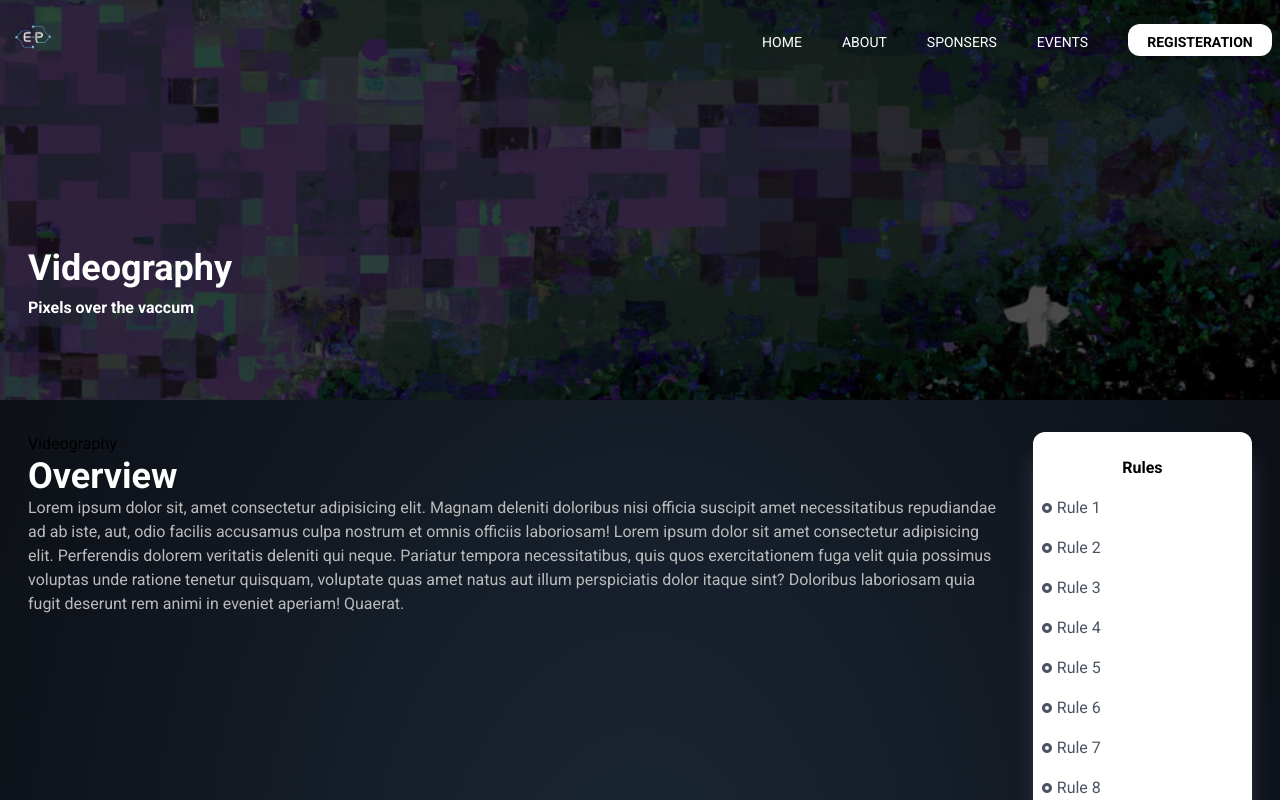
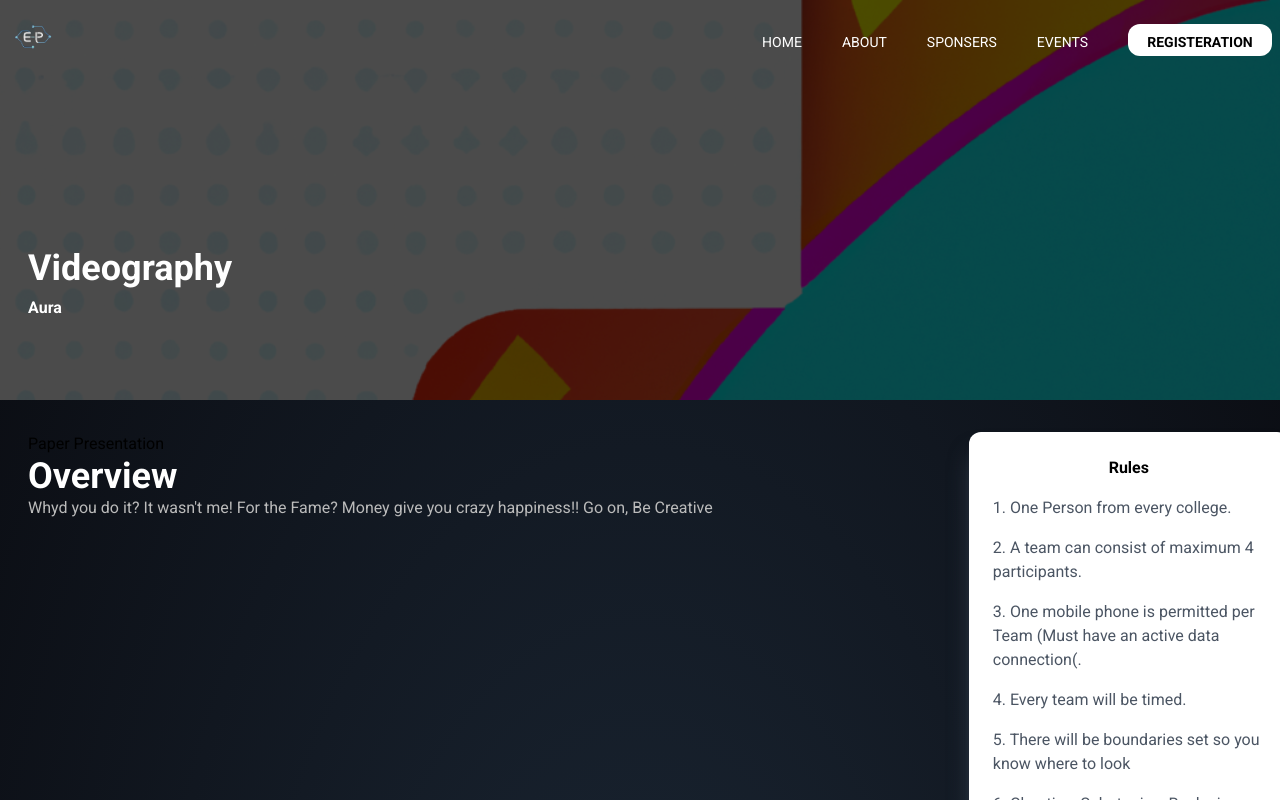
Before and after one commit to prathamps/Electriphy-Fest-Portal, a Next.js app: page /paperpresentation in a window 1280 px wide. Shown: the top 800 px of the page. Built offline with nearby package versions, Linux system fonts and the light colour scheme.

Commit message:
Details event page added

```diff
--- a/components/Events.jsx
+++ b/components/Events.jsx
@@ -36,7 +36,7 @@ const Events = () => {
 						<EventItem
 							title="Mock Press"
 							backgroundImg={mockpressImg}
-							projectUrl="/videography"
+							projectUrl="/mockpress"
 							tech="Knife to meet you"
 							rule1="1. One Person from every college."
 							rule2="2. Team must consist of two participants"
@@ -47,8 +47,8 @@ const Events = () => {
 						<EventItem
 							title="Treasure Hunt"
 							backgroundImg={tresurehuntImg}
-							projectUrl="/videography"
-							tech="Into the voide"
+							projectUrl="/treasurehunt"
+							tech="Into the void"
 							rule1="1. One Person from every college."
 							rule2="2. Team must consist of two participants"
 							rule3="3. Comprises of four rounds"
@@ -57,7 +57,7 @@ const Events = () => {
 						<EventItem
 							title="Paper Presentation"
 							backgroundImg={paperpresentationImg}
-							projectUrl="/videography"
+							projectUrl="/paperpresentation"
 							tech="Aura"
 							description="Mock Press aka Knife to meet you"
 							rule1="1. One Person from every college."
--- a/components/Main.jsx
+++ b/components/Main.jsx
@@ -39,7 +39,7 @@ const Main = () => {
 					</Link>
 				</div>
 				<div className="md:pl-8">
-					<div className="absolute bottom-80">
+					<div className="absolute bottom-72">
 						<Image
 							src={FloatingImg}
 							className={styles.floating}
--- a/pages/mockpress.jsx
+++ b/pages/mockpress.jsx
@@ -1,6 +1,6 @@
 import Image from "next/image"
 import React from "react"
-import videographyImg from "../public/assets/projects/videography.png"
+import mockpressImg from "../public/assets/projects/mockpress.png"
 import { RiRadioButtonFill } from "react-icons/ri"
 import Link from "next/link"
 
@@ -23,65 +23,48 @@ const mockpress = (
 					className="absolute z-1"
 					layout="fill"
 					objectFit="cover"
-					src={videographyImg}
+					src={mockpressImg}
 					alt="/"
 				/>
 				<div className="absolute top-[70%] max-w-[1240px] w-full left-[50%] right-[50%] translate-x-[-50%] translate-y-[-50%] text-white z-10 p-2">
 					<h2 className="py-2">{"Videography"}</h2>
-					<h3>Pixels over the vaccum</h3>
+					<h3>Knife to meet you</h3>
 				</div>
 			</div>
 
 			<div className="max-w-[1240px] mx-auto p-2 grid md:grid-cols-5 gap-8 py-8">
 				<div className="col-span-4">
-					<p>Videography</p>
+					<p>Mock Press</p>
 					<h2 className="text-white">Overview</h2>
-					<p className="text-[#bbbbbb]">
-						Lorem ipsum dolor sit, amet consectetur adipisicing elit. Magnam
-						deleniti doloribus nisi officia suscipit amet necessitatibus
-						repudiandae ad ab iste, aut, odio facilis accusamus culpa nostrum et
-						omnis officiis laboriosam! Lorem ipsum dolor sit amet consectetur
-						adipisicing elit. Perferendis dolorem veritatis deleniti qui neque.
-						Pariatur tempora necessitatibus, quis quos exercitationem fuga velit
-						quia possimus voluptas unde ratione tenetur quisquam, voluptate quas
-						amet natus aut illum perspiciatis dolor itaque sint? Doloribus
-						laboriosam quia fugit deserunt rem animi in eveniet aperiam!
-						Quaerat.
+					<p className="text-[#bbbbbb] ">
+						Whyd you do it? It wasn{`'`}t me! For the Fame? Money give you crazy
+						happiness!! Go on, Be Creative
 					</p>
 				</div>
-				<div className="col-span-4 md:col-span-1 shadow-xl bg-white shadow-gray-700 rounded-xl py-4 text-black">
+				<div className="col-span-4 md:col-span-1 shadow-xl lg:relative lg:right-16 lg:w-80 bg-white shadow-gray-700 rounded-xl py-4 text-black">
 					<div className="p-2">
 						<p className="text-center font-bold pb-2">Rules</p>
-						<div className="grid grid-cols-3 md:grid-cols-1">
-							<p className="text-gray-600 py-2 flex items-center">
-								<RiRadioButtonFill className="pr-1" /> {"Rule 1"}
+						<div className="">
+							<p className="text-gray-600 py-2 pl-4 flex items-center">
+								1. One Person from every college.
 							</p>
-							<p className="text-gray-600 py-2 flex items-center">
-								<RiRadioButtonFill className="pr-1" /> {"Rule 2"}
+							<p className="text-gray-600 py-2 pl-4 flex items-center">
+								2. Team must consist of two participants
 							</p>
-							<p className="text-gray-600 py-2 flex items-center">
-								<RiRadioButtonFill className="pr-1" /> {"Rule 3"}
+							<p className="text-gray-600 py-2 pl-4 flex items-center">
+								3. All the necessary components and the circuit diagram shall be
+								provided
 							</p>
-							<p className="text-gray-600 py-2 flex items-center">
-								<RiRadioButtonFill className="pr-1" />
-								{"Rule 4"}
+							<p className="text-gray-600 py-2 pl-4 flex items-center">
+								4. After completing the cicuit, the circuit will be tested
 							</p>
-							<p className="text-gray-600 py-2 flex items-center">
-								<RiRadioButtonFill className="pr-1" /> {"Rule 5"}
-							</p>
-							<p className="text-gray-600 py-2 flex items-center">
-								<RiRadioButtonFill className="pr-1" /> {"Rule 6"}
-							</p>
-							<p className="text-gray-600 py-2 flex items-center">
-								<RiRadioButtonFill className="pr-1" /> {"Rule 7"}
-							</p>
-							<p className="text-gray-600 py-2 flex items-center">
-								<RiRadioButtonFill className="pr-1" /> {"Rule 8"}
+							<p className="text-gray-600 py-2 pl-4 flex items-center">
+								5. Team whose circuit gives the required output first, wins
 							</p>
 						</div>
 					</div>
 				</div>
-				<Link href="/#projects">
+				<Link href="/#sponsers">
 					<p className="underline cursor-pointer">Back</p>
 				</Link>
 			</div>
--- a/pages/paperpresentation.jsx
+++ b/pages/paperpresentation.jsx
@@ -1,6 +1,6 @@
 import Image from "next/image"
 import React from "react"
-import videographyImg from "../public/assets/projects/videography.png"
+import paperpresentationImg from "../public/assets/projects/paperpresentation.png"
 import { RiRadioButtonFill } from "react-icons/ri"
 import Link from "next/link"
 
@@ -23,65 +23,63 @@ const paperpresentation = (
 					className="absolute z-1"
 					layout="fill"
 					objectFit="cover"
-					src={videographyImg}
+					src={paperpresentationImg}
 					alt="/"
 				/>
 				<div className="absolute top-[70%] max-w-[1240px] w-full left-[50%] right-[50%] translate-x-[-50%] translate-y-[-50%] text-white z-10 p-2">
 					<h2 className="py-2">{"Videography"}</h2>
-					<h3>Pixels over the vaccum</h3>
+					<h3>Aura</h3>
 				</div>
 			</div>
 
 			<div className="max-w-[1240px] mx-auto p-2 grid md:grid-cols-5 gap-8 py-8">
 				<div className="col-span-4">
-					<p>Videography</p>
+					<p>Paper Presentation</p>
 					<h2 className="text-white">Overview</h2>
-					<p className="text-[#bbbbbb]">
-						Lorem ipsum dolor sit, amet consectetur adipisicing elit. Magnam
-						deleniti doloribus nisi officia suscipit amet necessitatibus
-						repudiandae ad ab iste, aut, odio facilis accusamus culpa nostrum et
-						omnis officiis laboriosam! Lorem ipsum dolor sit amet consectetur
-						adipisicing elit. Perferendis dolorem veritatis deleniti qui neque.
-						Pariatur tempora necessitatibus, quis quos exercitationem fuga velit
-						quia possimus voluptas unde ratione tenetur quisquam, voluptate quas
-						amet natus aut illum perspiciatis dolor itaque sint? Doloribus
-						laboriosam quia fugit deserunt rem animi in eveniet aperiam!
-						Quaerat.
+					<p className="text-[#bbbbbb] ">
+						Whyd you do it? It wasn{`'`}t me! For the Fame? Money give you crazy
+						happiness!! Go on, Be Creative
 					</p>
 				</div>
-				<div className="col-span-4 md:col-span-1 shadow-xl bg-white shadow-gray-700 rounded-xl py-4 text-black">
+				<div className="col-span-4 md:col-span-1 shadow-xl lg:relative lg:right-16 lg:w-80 bg-white shadow-gray-700 rounded-xl py-4 text-black">
 					<div className="p-2">
 						<p className="text-center font-bold pb-2">Rules</p>
-						<div className="grid grid-cols-3 md:grid-cols-1">
-							<p className="text-gray-600 py-2 flex items-center">
-								<RiRadioButtonFill className="pr-1" /> {"Rule 1"}
+						<div className="">
+							<p className="text-gray-600 py-2 pl-4 flex items-center">
+								1. One Person from every college.
 							</p>
-							<p className="text-gray-600 py-2 flex items-center">
-								<RiRadioButtonFill className="pr-1" /> {"Rule 2"}
+							<p className="text-gray-600 py-2 pl-4 flex items-center">
+								2. A team can consist of maximum 4 participants.
 							</p>
-							<p className="text-gray-600 py-2 flex items-center">
-								<RiRadioButtonFill className="pr-1" /> {"Rule 3"}
+							<p className="text-gray-600 py-2 pl-4 flex items-center">
+								3. One mobile phone is permitted per Team {`(`}Must have an
+								active data connection{`(`}.
 							</p>
-							<p className="text-gray-600 py-2 flex items-center">
-								<RiRadioButtonFill className="pr-1" />
-								{"Rule 4"}
+							<p className="text-gray-600 py-2 pl-4 flex items-center">
+								4. Every team will be timed.
 							</p>
-							<p className="text-gray-600 py-2 flex items-center">
-								<RiRadioButtonFill className="pr-1" /> {"Rule 5"}
+							<p className="text-gray-600 py-2 pl-4 flex items-center">
+								5. There will be boundaries set so you know where to look
 							</p>
-							<p className="text-gray-600 py-2 flex items-center">
-								<RiRadioButtonFill className="pr-1" /> {"Rule 6"}
+							<p className="text-gray-600 py-2 pl-4 flex items-center">
+								6. Cheating, Sabotaging, Replacing items etc, will lead to
+								instant disqualification.
 							</p>
-							<p className="text-gray-600 py-2 flex items-center">
-								<RiRadioButtonFill className="pr-1" /> {"Rule 7"}
+							<p className="text-gray-600 py-2 pl-4 flex items-center">
+								7. No mingling with the other teams, or taking pictures of the
+								campus prior to the event
 							</p>
-							<p className="text-gray-600 py-2 flex items-center">
-								<RiRadioButtonFill className="pr-1" /> {"Rule 8"}
+							<p className="text-gray-600 py-2 pl-4 flex items-center">
+								8. A team must stick together at all times
+							</p>
+							<p className="text-gray-600 py-2 pl-4 flex items-center">
+								9. No asking for help with any of the people involved in the
+								event, volunteers included
 							</p>
 						</div>
 					</div>
 				</div>
-				<Link href="/#projects">
+				<Link href="/#sponsers">
 					<p className="underline cursor-pointer">Back</p>
 				</Link>
 			</div>
--- a/pages/treasurehunt.jsx
+++ b/pages/treasurehunt.jsx
@@ -1,6 +1,6 @@
 import Image from "next/image"
 import React from "react"
-import videographyImg from "../public/assets/projects/videography.png"
+import treasurehuntImg from "../public/assets/projects/treasurehunt.png"
 import { RiRadioButtonFill } from "react-icons/ri"
 import Link from "next/link"
 
@@ -23,65 +23,44 @@ const treasurehunt = (
 					className="absolute z-1"
 					layout="fill"
 					objectFit="cover"
-					src={videographyImg}
+					src={treasurehuntImg}
 					alt="/"
 				/>
 				<div className="absolute top-[70%] max-w-[1240px] w-full left-[50%] right-[50%] translate-x-[-50%] translate-y-[-50%] text-white z-10 p-2">
 					<h2 className="py-2">{"Videography"}</h2>
-					<h3>Pixels over the vaccum</h3>
+					<h3>Into the void</h3>
 				</div>
 			</div>
 
 			<div className="max-w-[1240px] mx-auto p-2 grid md:grid-cols-5 gap-8 py-8">
 				<div className="col-span-4">
-					<p>Videography</p>
+					<p>Treasure Hunt</p>
 					<h2 className="text-white">Overview</h2>
-					<p className="text-[#bbbbbb]">
-						Lorem ipsum dolor sit, amet consectetur adipisicing elit. Magnam
-						deleniti doloribus nisi officia suscipit amet necessitatibus
-						repudiandae ad ab iste, aut, odio facilis accusamus culpa nostrum et
-						omnis officiis laboriosam! Lorem ipsum dolor sit amet consectetur
-						adipisicing elit. Perferendis dolorem veritatis deleniti qui neque.
-						Pariatur tempora necessitatibus, quis quos exercitationem fuga velit
-						quia possimus voluptas unde ratione tenetur quisquam, voluptate quas
-						amet natus aut illum perspiciatis dolor itaque sint? Doloribus
-						laboriosam quia fugit deserunt rem animi in eveniet aperiam!
-						Quaerat.
+					<p className="text-[#bbbbbb] ">
+						Whyd you do it? It wasn{`'`}t me! For the Fame? Money give you crazy
+						happiness!! Go on, Be Creative
 					</p>
 				</div>
-				<div className="col-span-4 md:col-span-1 shadow-xl bg-white shadow-gray-700 rounded-xl py-4 text-black">
+				<div className="col-span-4 md:col-span-1 shadow-xl lg:relative lg:right-16 lg:w-80 bg-white shadow-gray-700 rounded-xl py-4 text-black">
 					<div className="p-2">
 						<p className="text-center font-bold pb-2">Rules</p>
-						<div className="grid grid-cols-3 md:grid-cols-1">
-							<p className="text-gray-600 py-2 flex items-center">
-								<RiRadioButtonFill className="pr-1" /> {"Rule 1"}
+						<div className="">
+							<p className="text-gray-600 py-2 pl-4 flex items-center">
+								1. One Person from every college.
 							</p>
-							<p className="text-gray-600 py-2 flex items-center">
-								<RiRadioButtonFill className="pr-1" /> {"Rule 2"}
+							<p className="text-gray-600 py-2 pl-4 flex items-center">
+								2. Team must consist of two participants
 							</p>
-							<p className="text-gray-600 py-2 flex items-center">
-								<RiRadioButtonFill className="pr-1" /> {"Rule 3"}
+							<p className="text-gray-600 py-2 pl-4 flex items-center">
+								3. Comprises of four rounds
 							</p>
-							<p className="text-gray-600 py-2 flex items-center">
-								<RiRadioButtonFill className="pr-1" />
-								{"Rule 4"}
-							</p>
-							<p className="text-gray-600 py-2 flex items-center">
-								<RiRadioButtonFill className="pr-1" /> {"Rule 5"}
-							</p>
-							<p className="text-gray-600 py-2 flex items-center">
-								<RiRadioButtonFill className="pr-1" /> {"Rule 6"}
-							</p>
-							<p className="text-gray-600 py-2 flex items-center">
-								<RiRadioButtonFill className="pr-1" /> {"Rule 7"}
-							</p>
-							<p className="text-gray-600 py-2 flex items-center">
-								<RiRadioButtonFill className="pr-1" /> {"Rule 8"}
+							<p className="text-gray-600 py-2 pl-4 flex items-center">
+								4. Theme is physical sciences
 							</p>
 						</div>
 					</div>
 				</div>
-				<Link href="/#projects">
+				<Link href="/#sponsers">
 					<p className="underline cursor-pointer">Back</p>
 				</Link>
 			</div>
--- a/pages/videography.jsx
+++ b/pages/videography.jsx
@@ -36,52 +36,40 @@ const videography = (
 				<div className="col-span-4">
 					<p>Videography</p>
 					<h2 className="text-white">Overview</h2>
-					<p className="text-[#bbbbbb]">
-						Lorem ipsum dolor sit, amet consectetur adipisicing elit. Magnam
-						deleniti doloribus nisi officia suscipit amet necessitatibus
-						repudiandae ad ab iste, aut, odio facilis accusamus culpa nostrum et
-						omnis officiis laboriosam! Lorem ipsum dolor sit amet consectetur
-						adipisicing elit. Perferendis dolorem veritatis deleniti qui neque.
-						Pariatur tempora necessitatibus, quis quos exercitationem fuga velit
-						quia possimus voluptas unde ratione tenetur quisquam, voluptate quas
-						amet natus aut illum perspiciatis dolor itaque sint? Doloribus
-						laboriosam quia fugit deserunt rem animi in eveniet aperiam!
-						Quaerat.
+					<p className="text-[#bbbbbb] ">
+						For the dreamers of tomorrow to capture the present which the world
+						limits you to percieve
 					</p>
 				</div>
-				<div className="col-span-4 md:col-span-1 shadow-xl bg-white shadow-gray-700 rounded-xl py-4 text-black">
+				<div className="col-span-4 md:col-span-1 shadow-xl lg:relative lg:right-16 lg:w-80 bg-white shadow-gray-700 rounded-xl py-4 text-black">
 					<div className="p-2">
 						<p className="text-center font-bold pb-2">Rules</p>
-						<div className="grid grid-cols-3 md:grid-cols-1">
-							<p className="text-gray-600 py-2 flex items-center">
-								<RiRadioButtonFill className="pr-1" /> {"Rule 1"}
+						<div className="">
+							<p className="text-gray-600 py-2 pl-4 flex items-center">
+								1. One Person from every college.
 							</p>
-							<p className="text-gray-600 py-2 flex items-center">
-								<RiRadioButtonFill className="pr-1" /> {"Rule 2"}
+							<p className="text-gray-600 py-2 pl-4 flex items-center">
+								2. Prelims in the forenoon, finals before the valecdictory
+								ceremony.
 							</p>
-							<p className="text-gray-600 py-2 flex items-center">
-								<RiRadioButtonFill className="pr-1" /> {"Rule 3"}
+							<p className="text-gray-600 py-2 pl-4 flex items-center">
+								3. No Usage of profane words
 							</p>
-							<p className="text-gray-600 py-2 flex items-center">
-								<RiRadioButtonFill className="pr-1" />
-								{"Rule 4"}
+							<p className="text-gray-600 py-2 pl-4 flex items-center">
+								4. There will be a cross question by the judges and the audience
+								and the evaluation is based on the performances
 							</p>
-							<p className="text-gray-600 py-2 flex items-center">
-								<RiRadioButtonFill className="pr-1" /> {"Rule 5"}
+							<p className="text-gray-600 py-2 pl-4 flex items-center">
+								5. Participants will be informed of their characters an hour
+								prior to the event
 							</p>
-							<p className="text-gray-600 py-2 flex items-center">
-								<RiRadioButtonFill className="pr-1" /> {"Rule 6"}
-							</p>
-							<p className="text-gray-600 py-2 flex items-center">
-								<RiRadioButtonFill className="pr-1" /> {"Rule 7"}
-							</p>
-							<p className="text-gray-600 py-2 flex items-center">
-								<RiRadioButtonFill className="pr-1" /> {"Rule 8"}
+							<p className="text-gray-600 py-2 pl-4 flex items-center">
+								6. accessories will be provided to act out stuff
 							</p>
 						</div>
 					</div>
 				</div>
-				<Link href="/#projects">
+				<Link href="/#sponsers">
 					<p className="underline cursor-pointer">Back</p>
 				</Link>
 			</div>
```
Also changed, not shown: components/Sponsers.jsx (+5 -5 lines), pages/register.jsx (+13 -13 lines).
